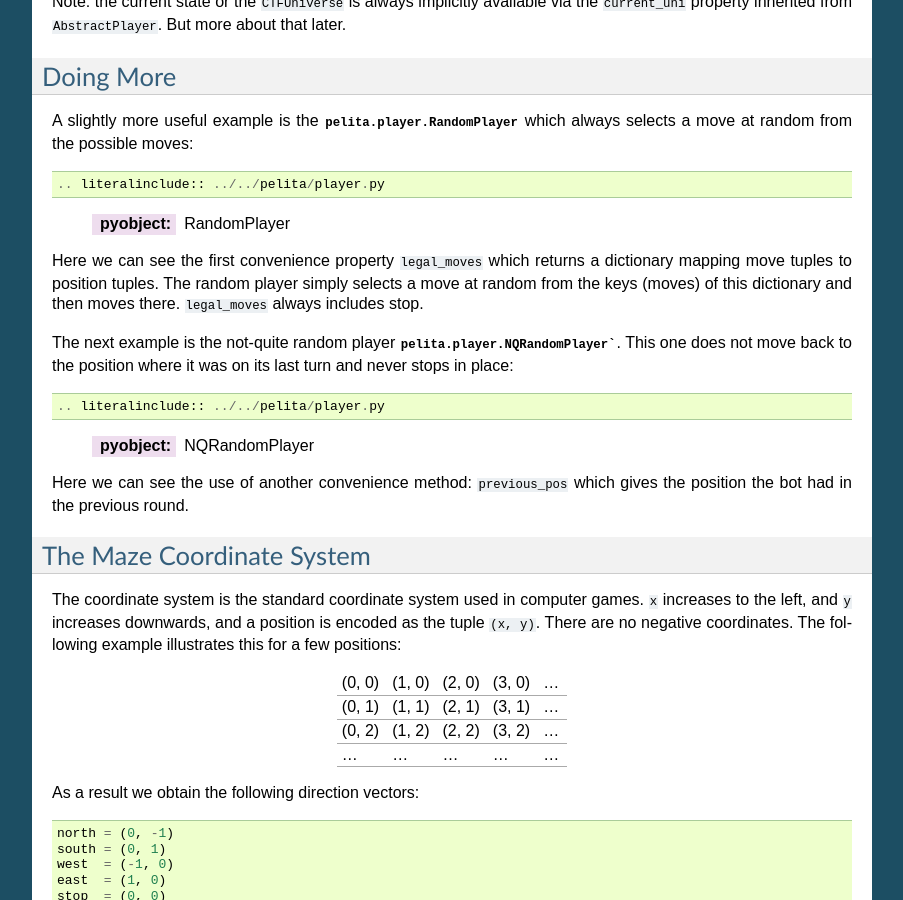
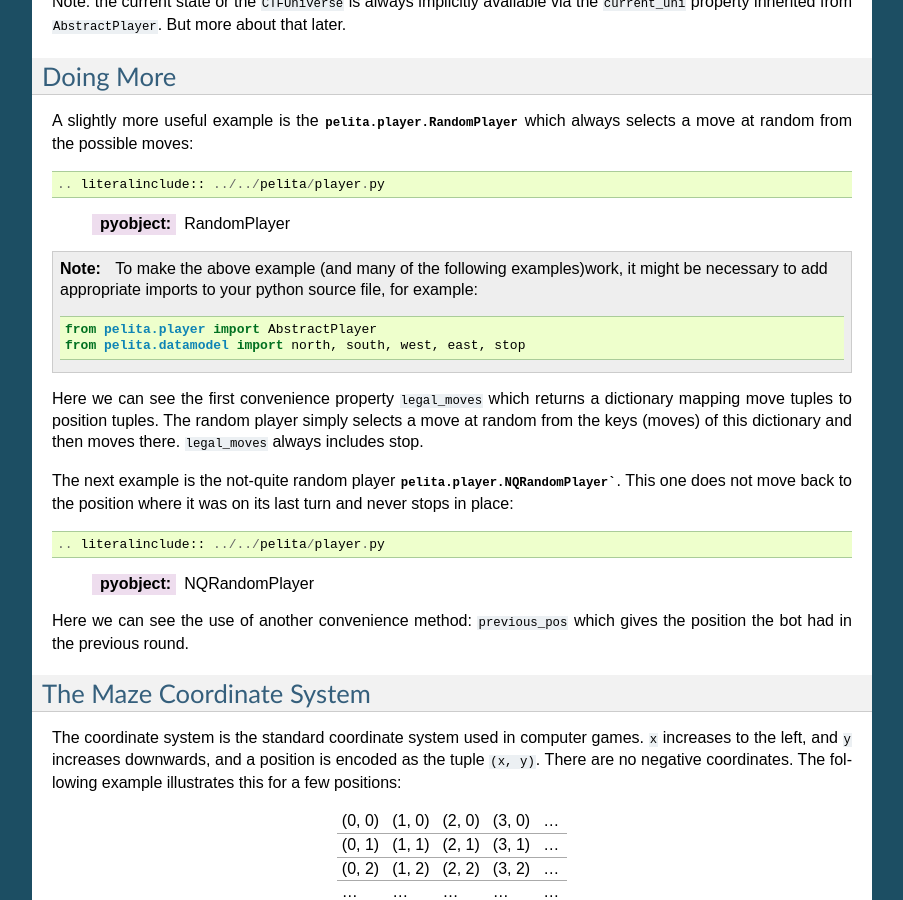
Before and after one commit to ASPP/pelita, a Sphinx documentation site: the page built from doc/source/writing_player.rst, in a window 1280 px wide and 900 px high, scrolled down 1829 px. Shown: the whole window, without its empty margins (198-1101 px from the left). Built offline with Sphinx 7.4.7, drawn with Linux system fonts in a browser that asks for light colours; the version number could not be read and is left out.

Commit message:
DOC: add a note about needed imports

```diff
--- a/doc/source/writing_player.rst
+++ b/doc/source/writing_player.rst
@@ -98,6 +98,15 @@
 
 .. literalinclude:: ../../pelita/player.py
    :pyobject: RandomPlayer
+
+.. note::
+
+    To make the above example (and many of the following examples)work, it
+    might be necessary to add appropriate imports to your python source file,
+    for example::
+
+        from pelita.player import AbstractPlayer
+        from pelita.datamodel import north, south, west, east, stop
 
 Here we can see the first convenience property ``legal_moves`` which returns a
 dictionary mapping move tuples to position tuples. The random player simply
```
